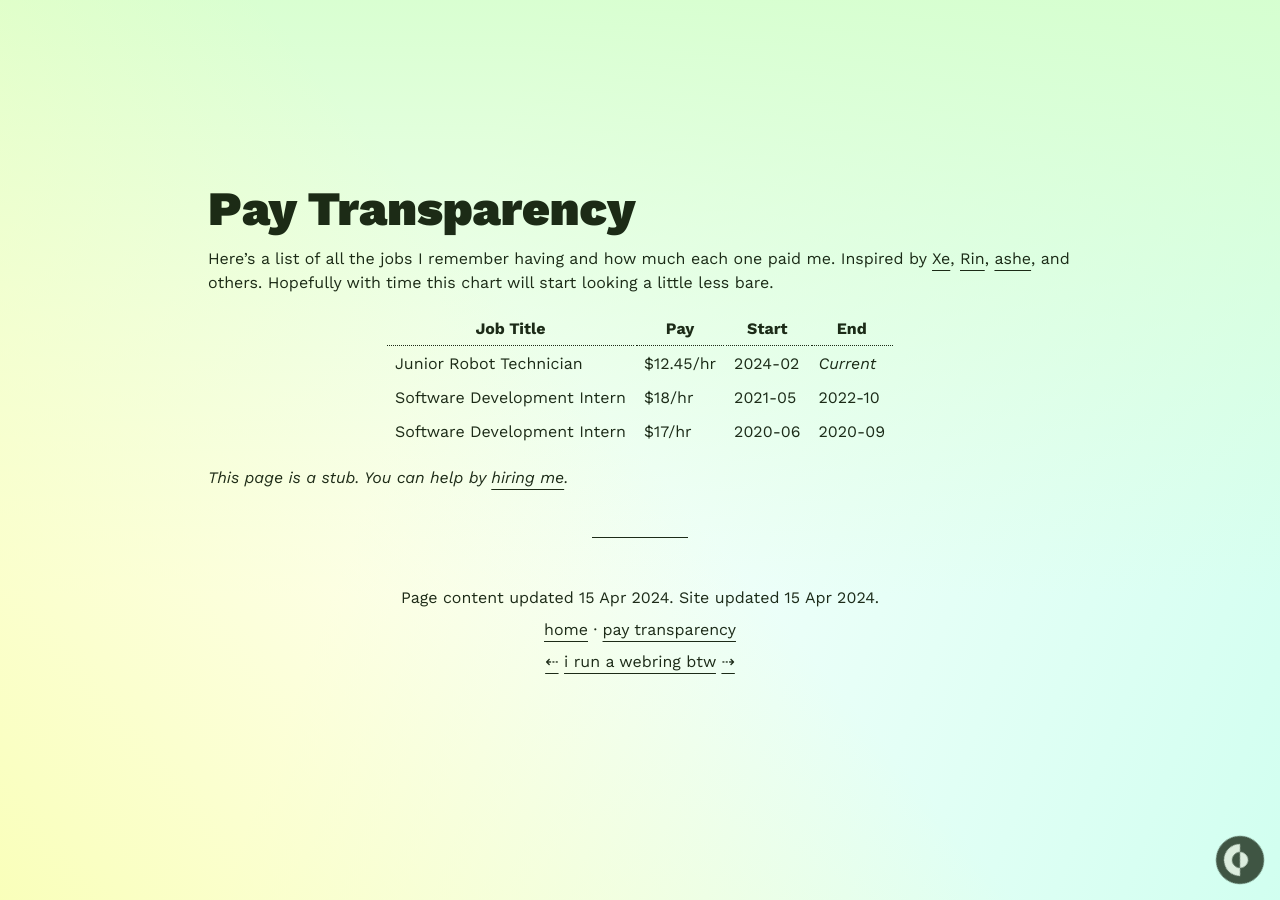
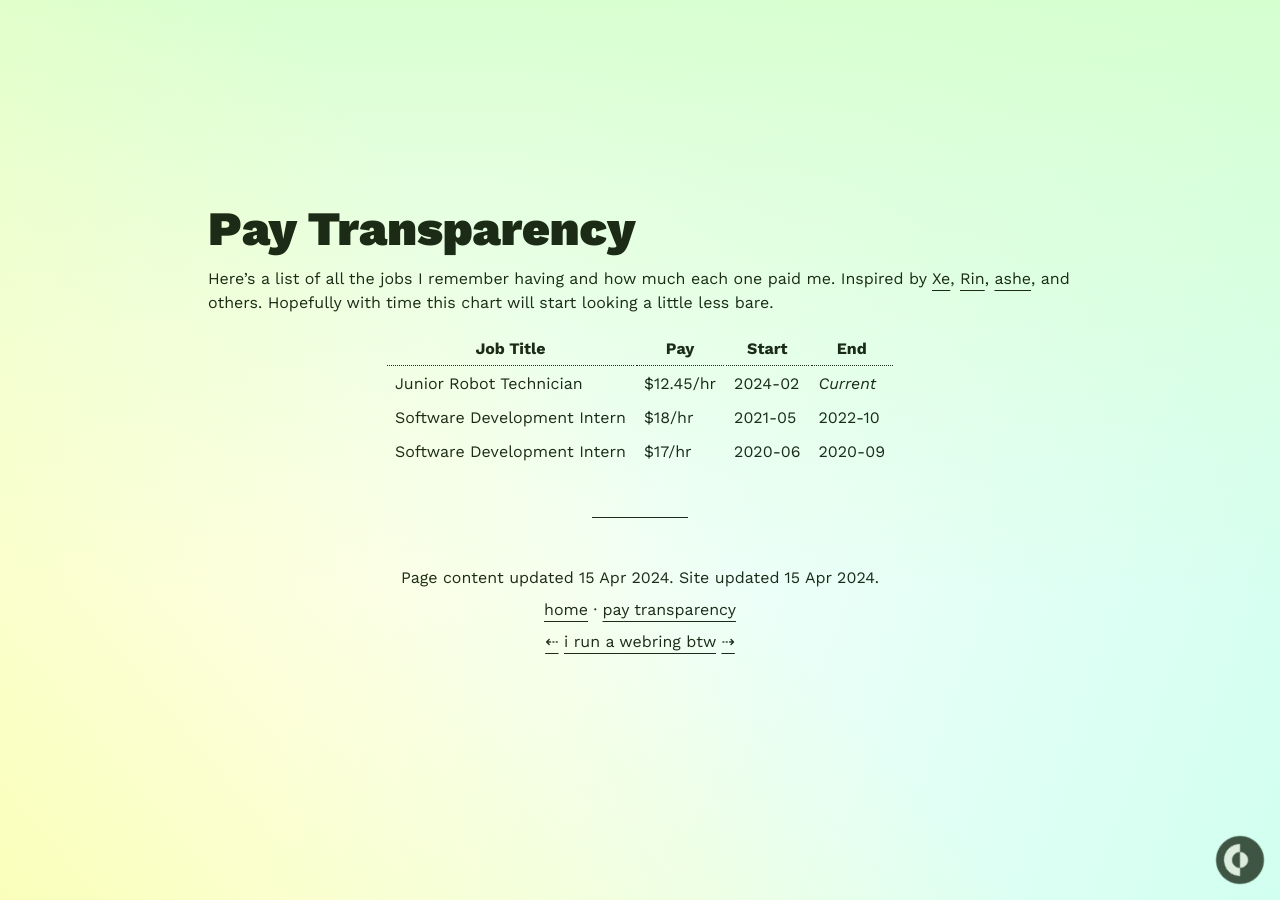
Before and after one commit to ewwwin/umbreon.online, a Jekyll site: the page built from pay.md, in a window 1280 px wide. Built offline with Jekyll 4.4.1, drawn with Linux system fonts in a browser that asks for light colours.

Commit message:
mmmm im not including that joke here actually

```diff
--- a/pay.md
+++ b/pay.md
@@ -36,5 +36,3 @@ Job Title | Pay | Start | End
 Junior Robot Technician | $12.45/hr | 2024-02 | *Current*
 Software Development Intern | $18/hr | 2021-05 | 2022-10
 Software Development Intern | $17/hr | 2020-06 | 2020-09
-
-*This page is a stub. You can help by [hiring me](https://eritbh.codes).*
```
